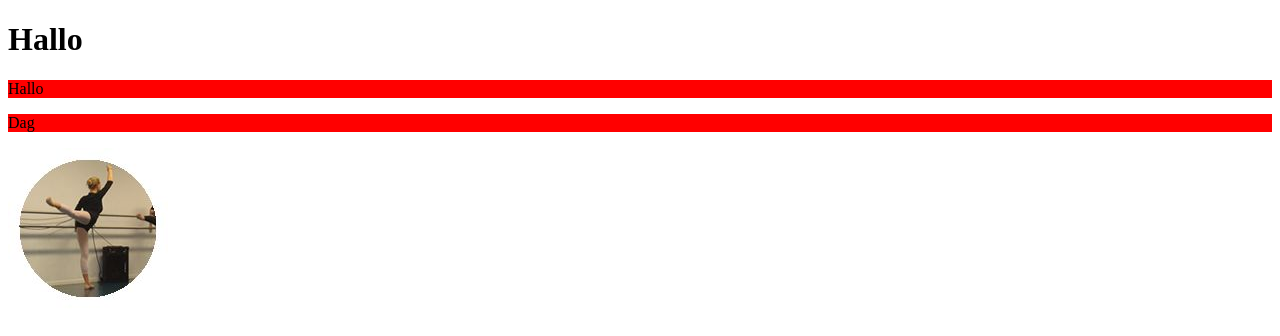
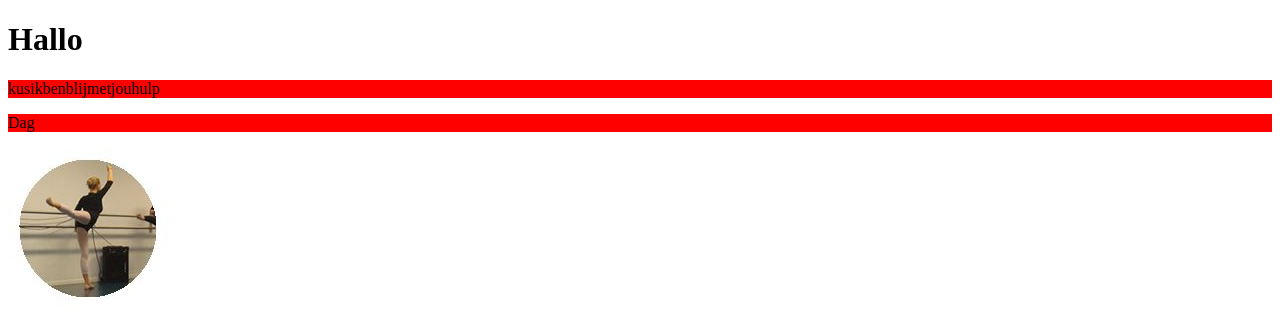
Before and after one commit to Balletboetiek/test, a plain HTML site: page index.html in a window 1280 px wide. Drawn offline with Linux system fonts and the light colour scheme.

Commit message:
Update index.html

```diff
--- a/index.html
+++ b/index.html
@@ -6,7 +6,7 @@
 </head>
 <body>
 <h1>Hallo</h1>
-  <p>Hallo</p>
+  <p>kusikbenblijmetjouhulp</p>
   <p>Dag</p>
   <img src="KlassiekBalletMeisjes14.jpg"/>
 </body>
```
